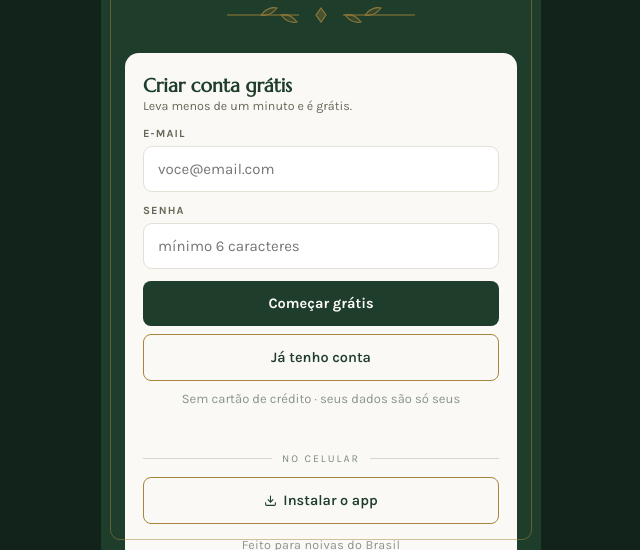
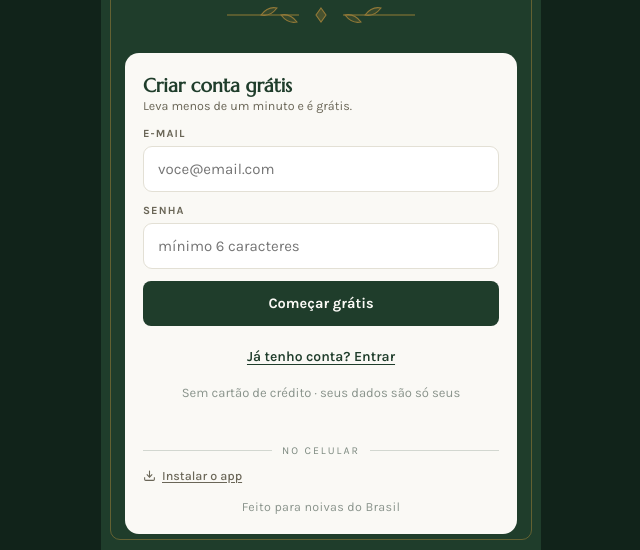
Before and after one commit to Contraktor2026/sim-noivas, a plain HTML site: page index.html in a window 1280 px wide. Shown: the part 250-800 px from the top of the page, without its empty margins (319-959 px from the left). Drawn offline with nearby package versions, Linux system fonts and the light colour scheme.

Commit message:
Login mais claro: hierarquia de botoes (1 primario), 'Ja tenho conta' e 'Instalar' viram links discretos

```diff
--- a/index.html
+++ b/index.html
@@ -444,6 +444,10 @@ p.sub{font-size:13px;color:var(--muted);margin-bottom:14px}
 #login .lgrule::before,#login .lgrule::after{content:'';flex:1;height:1px;background:rgba(31,61,43,.18)}
 #login .lgrule small{font-family:'Karla',sans-serif;font-size:10.5px;letter-spacing:2px;text-transform:uppercase;color:#7d8a80}
 #login .lgfoot{text-align:center;margin-top:14px;font-family:'Karla',sans-serif;font-size:12.5px;color:#8a948c;letter-spacing:.3px}
+#login .lgswitch{display:block;width:100%;margin-top:14px;background:none;border:0;color:var(--green);font-family:var(--body);font-weight:600;font-size:14px;text-align:center;cursor:pointer;padding:8px;text-decoration:underline;text-underline-offset:3px;text-decoration-thickness:1px}
+#login .lgswitch:active{opacity:.55}
+#login .lginstall{display:inline-flex;align-items:center;gap:6px;margin:12px auto 0;background:none;border:0;color:var(--muted);font-family:var(--body);font-weight:500;font-size:12.5px;cursor:pointer;text-decoration:underline;text-underline-offset:2px}
+#login .lginstall:active{opacity:.55}
 #login .ldhint{text-align:center;color:#D2DFD0;font-size:12.5px;letter-spacing:2.5px;text-transform:uppercase;margin:30px 0 8px;font-family:'Karla',sans-serif}
 #login .ldhint svg{display:block;margin:6px auto 0;opacity:.7}
 #login .ldsec{margin-top:34px}
@@ -612,12 +616,12 @@ p.sub{font-size:13px;color:var(--muted);margin-bottom:14px}
       <div class="f"><label>E-mail</label><input id="lgEmail" type="email" autocomplete="email" placeholder="voce@email.com"></div>
       <div class="f"><label>Senha</label><input id="lgPass" type="password" autocomplete="current-password" placeholder="mínimo 6 caracteres"></div>
       <button class="btn p full" id="lgGo" onclick="doAuth()">Começar grátis</button>
-      <button class="btn g full" style="margin-top:8px" onclick="toggleAuthMode()" id="lgSwitch">Já tenho conta</button>
-      <p class="fine" style="text-align:center;margin-top:10px;color:#8a948c">Sem cartão de crédito · seus dados são só seus</p>
-      <p class="fine" id="lgMsg" style="text-align:center;margin-top:10px;min-height:18px"></p>
+      <button class="lgswitch" onclick="toggleAuthMode()" id="lgSwitch">Já tenho conta? Entrar</button>
+      <p class="fine" style="text-align:center;margin-top:12px;color:#8a948c">Sem cartão de crédito · seus dados são só seus</p>
+      <p class="fine" id="lgMsg" style="text-align:center;margin-top:8px;min-height:18px"></p>
       <div class="lgrule"><small>No celular</small></div>
-      <button class="btn g full" style="margin-top:12px" id="btnInstall" onclick="doInstall()">
-        <svg width="13" height="13" viewBox="0 0 24 24" fill="none" stroke="currentColor" stroke-width="2" style="vertical-align:-2px;margin-right:6px"><path d="M21 15v4a2 2 0 0 1-2 2H5a2 2 0 0 1-2-2v-4"/><polyline points="7 10 12 15 17 10"/><line x1="12" y1="15" x2="12" y2="3"/></svg>Instalar o app
+      <button class="lginstall" id="btnInstall" onclick="doInstall()">
+        <svg width="13" height="13" viewBox="0 0 24 24" fill="none" stroke="currentColor" stroke-width="2" style="vertical-align:-2px"><path d="M21 15v4a2 2 0 0 1-2 2H5a2 2 0 0 1-2-2v-4"/><polyline points="7 10 12 15 17 10"/><line x1="12" y1="15" x2="12" y2="3"/></svg>Instalar o app
       </button>
       <p class="fine" id="iosHint" style="display:none;margin-top:10px;text-align:center">No iPhone: toque em <b>Compartilhar</b> e depois em <b>Adicionar à Tela de Início</b>.<br>No Android: menu <b>⋮</b> do navegador → <b>Adicionar à tela inicial</b>.</p>
       <div class="lgfoot">Feito para noivas do Brasil</div>
@@ -1908,10 +1912,10 @@ let authMode='up';
 function toggleAuthModeTo(mode){ if(authMode!==mode) toggleAuthMode(); }
 function toggleAuthMode(){
   authMode=authMode==='in'?'up':'in';
-  document.getElementById('lgTitle').textContent=authMode==='in'?'Entrar':'Criar conta';
-  document.getElementById('lgSub').textContent=authMode==='in'?'Acesse com seu e-mail e senha.':'Leva menos de um minuto.';
+  document.getElementById('lgTitle').textContent=authMode==='in'?'Entrar':'Criar conta grátis';
+  document.getElementById('lgSub').textContent=authMode==='in'?'Acesse com seu e-mail e senha.':'Leva menos de um minuto e é grátis.';
   document.getElementById('lgGo').textContent=authMode==='in'?'Entrar':'Começar grátis';
-  document.getElementById('lgSwitch').textContent=authMode==='in'?'Quero criar minha conta':'Já tenho conta';
+  document.getElementById('lgSwitch').textContent=authMode==='in'?'Criar uma conta grátis':'Já tenho conta? Entrar';
   document.getElementById('lgMsg').textContent='';
 }
 async function doAuth(){
```
